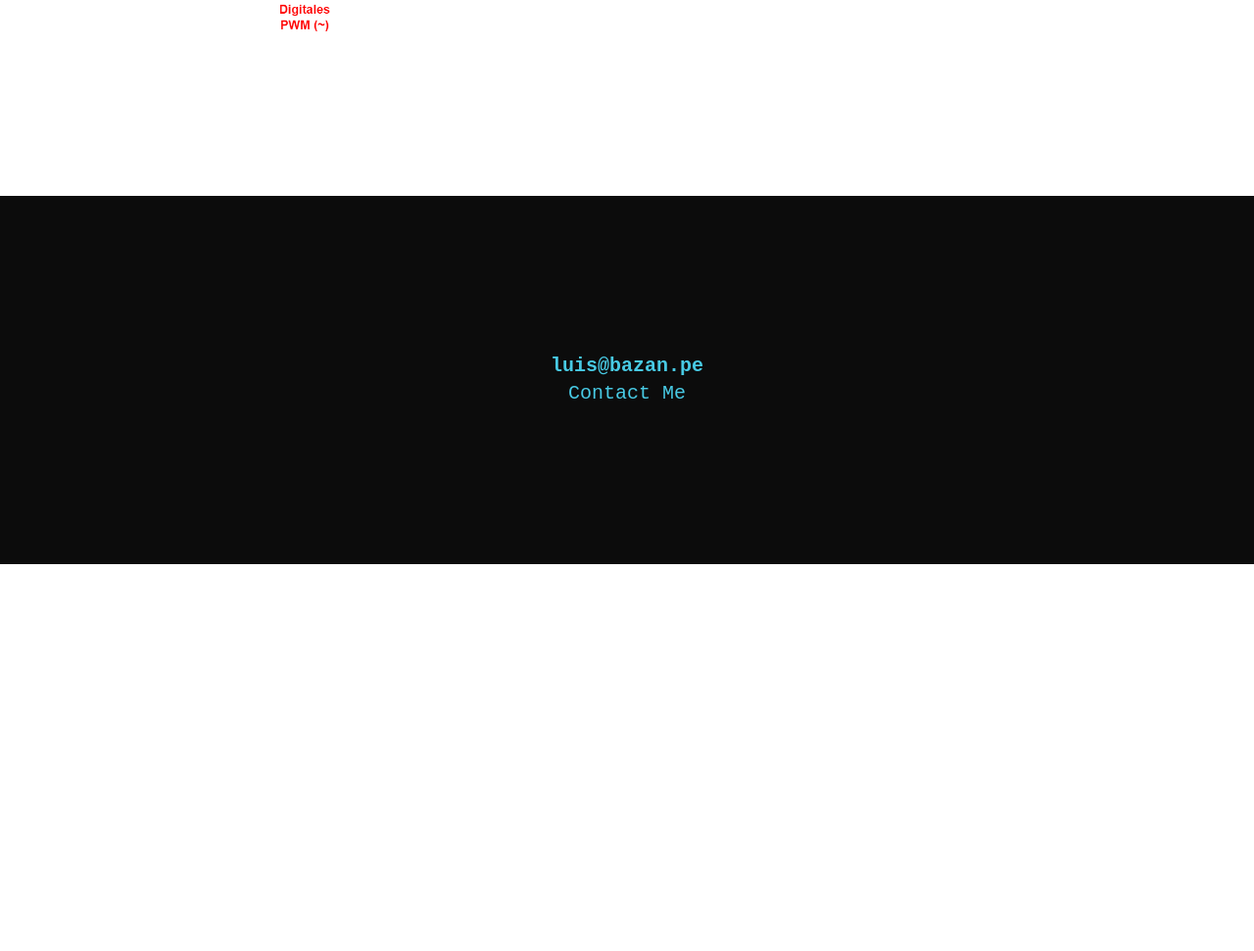
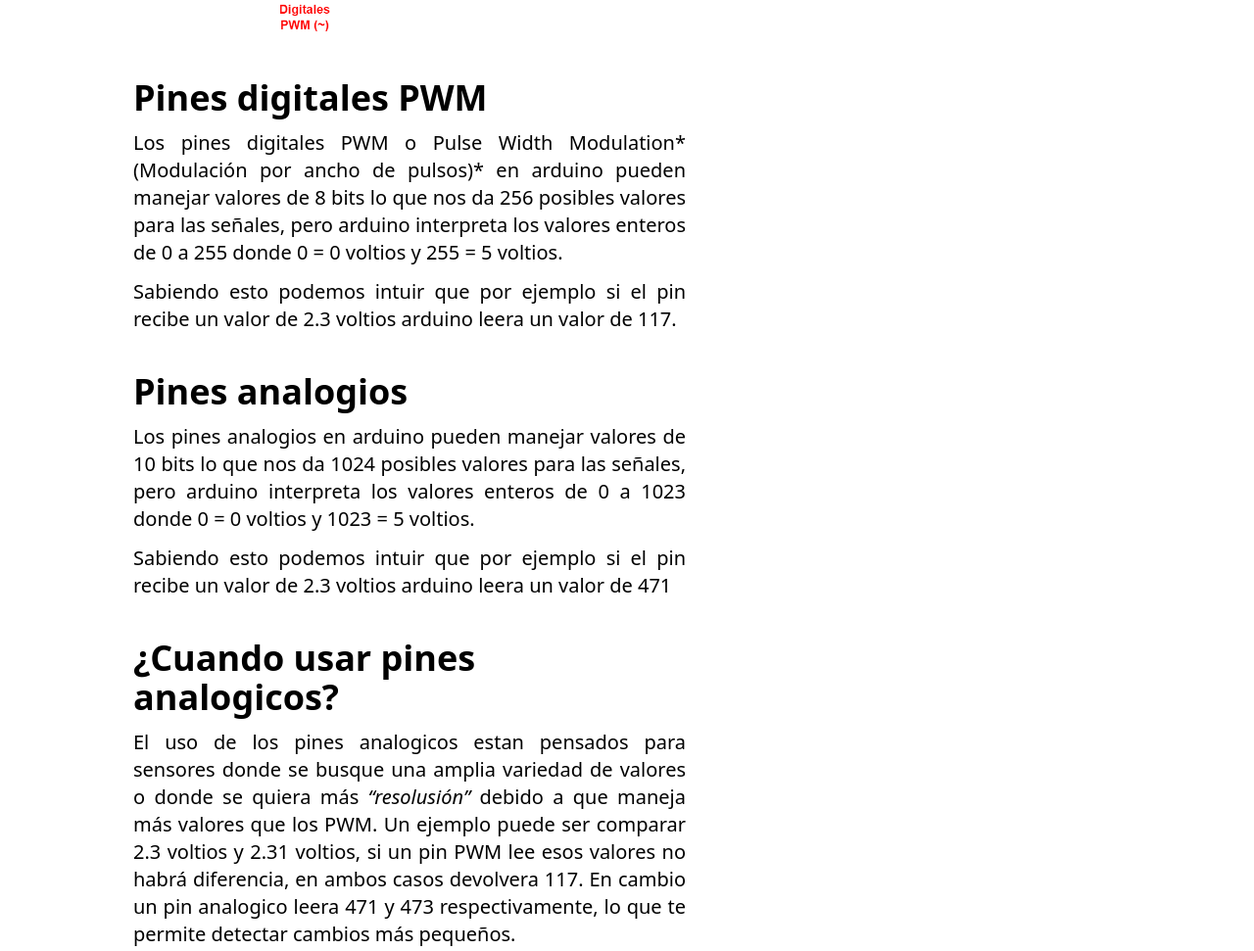
Before and after one commit to luisBazanDev/personal-page, an Astro site: page /blog/articulo/arduino-pines-pwm-analogicos in a window 1280 px wide. Shown: the part 975-1946 px from the top of the page at 98% size. Before the commit the page ends 1551 px from the top, so only its background shows below. Built offline with nearby package versions, Linux system fonts and the light colour scheme; Astro itself is replaced by a stand-in of ours.

Commit message:
write arduino-pines-pwm-analogicos

```diff
--- a/src/pages/blog/articulo/arduino-pines-pwm-analogicos.md
+++ b/src/pages/blog/articulo/arduino-pines-pwm-analogicos.md
@@ -9,3 +9,20 @@ date: 2023-10-08
 En arduino existen dos formas de tomar valores de entradas analogicas. Los pines analógicos (A0, A1, A2, A3, A4, A5 en Arduino UNO) y los pines digitales PWM (3, 5, 6, 10, 11 en Arduino UNO)
 
 ![esquema-pines-analogicos-digitales](/img/articulos/arduino/pines-analogicos-digitales.png)
+
+## Pines digitales PWM
+
+Los pines digitales PWM o Pulse Width Modulation*(Modulación por ancho de pulsos)* en arduino pueden manejar valores de 8 bits lo que nos da 256 posibles valores para las señales, pero arduino interpreta los valores enteros de 0 a 255 donde 0 = 0 voltios y 255 = 5 voltios.
+
+Sabiendo esto podemos intuir que por ejemplo si el pin recibe un valor de 2.3 voltios arduino leera un valor de 117.
+
+
+## Pines analogios
+
+Los pines analogios en arduino pueden manejar valores de 10 bits lo que nos da 1024 posibles valores para las señales, pero arduino interpreta los valores enteros de 0 a 1023 donde 0 = 0 voltios y 1023 = 5 voltios.
+
+Sabiendo esto podemos intuir que por ejemplo si el pin recibe un valor de 2.3 voltios arduino leera un valor de 471
+
+## ¿Cuando usar pines analogicos?
+
+El uso de los pines analogicos estan pensados para sensores donde se busque una amplia variedad de valores o donde se quiera más *"resolusión"* debido a que maneja más valores que los PWM. Un ejemplo puede ser comparar 2.3 voltios y 2.31 voltios, si un pin PWM lee esos valores no habrá diferencia, en ambos casos devolvera 117. En cambio un pin analogico leera 471 y 473 respectivamente, lo que te permite detectar cambios más pequeños.
```
